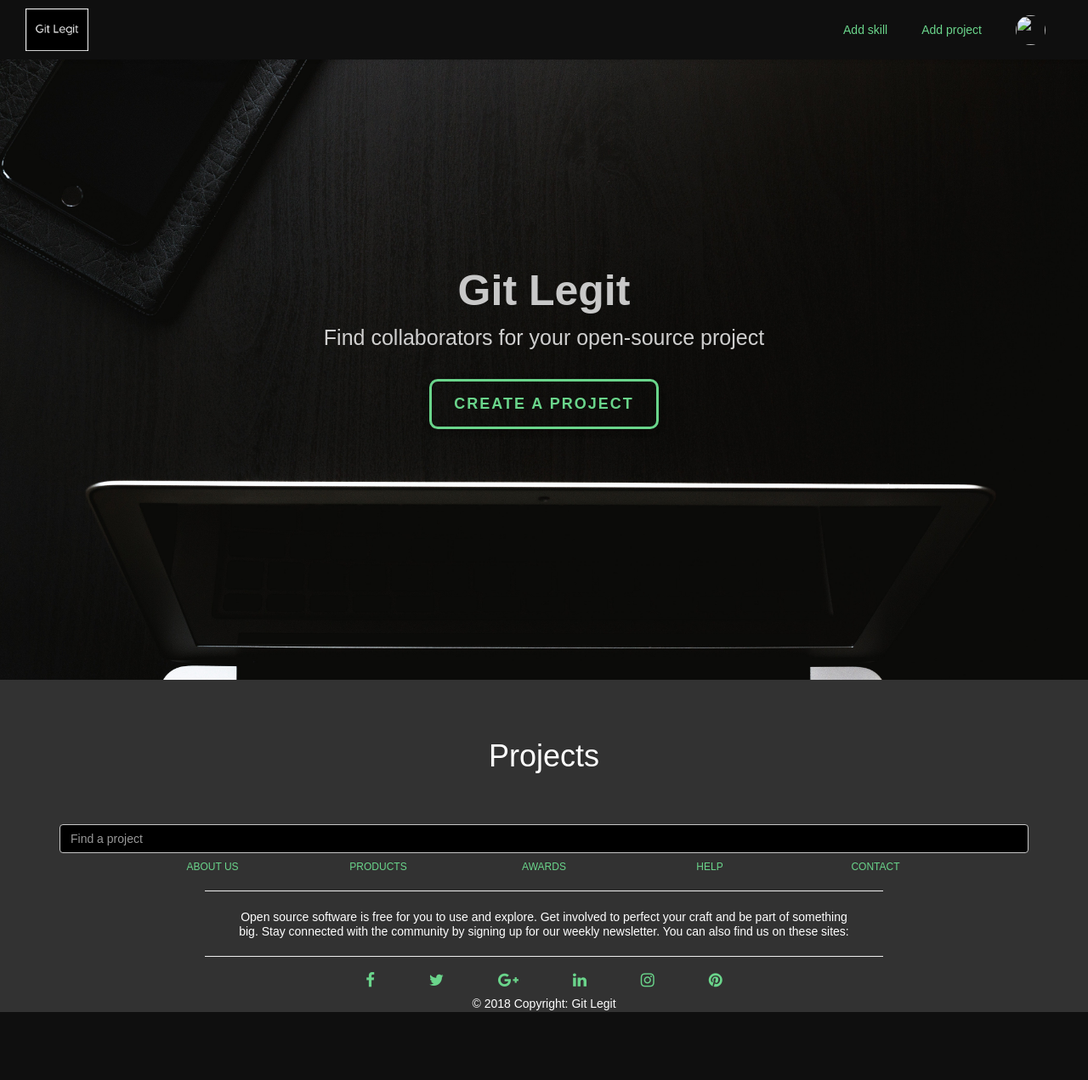
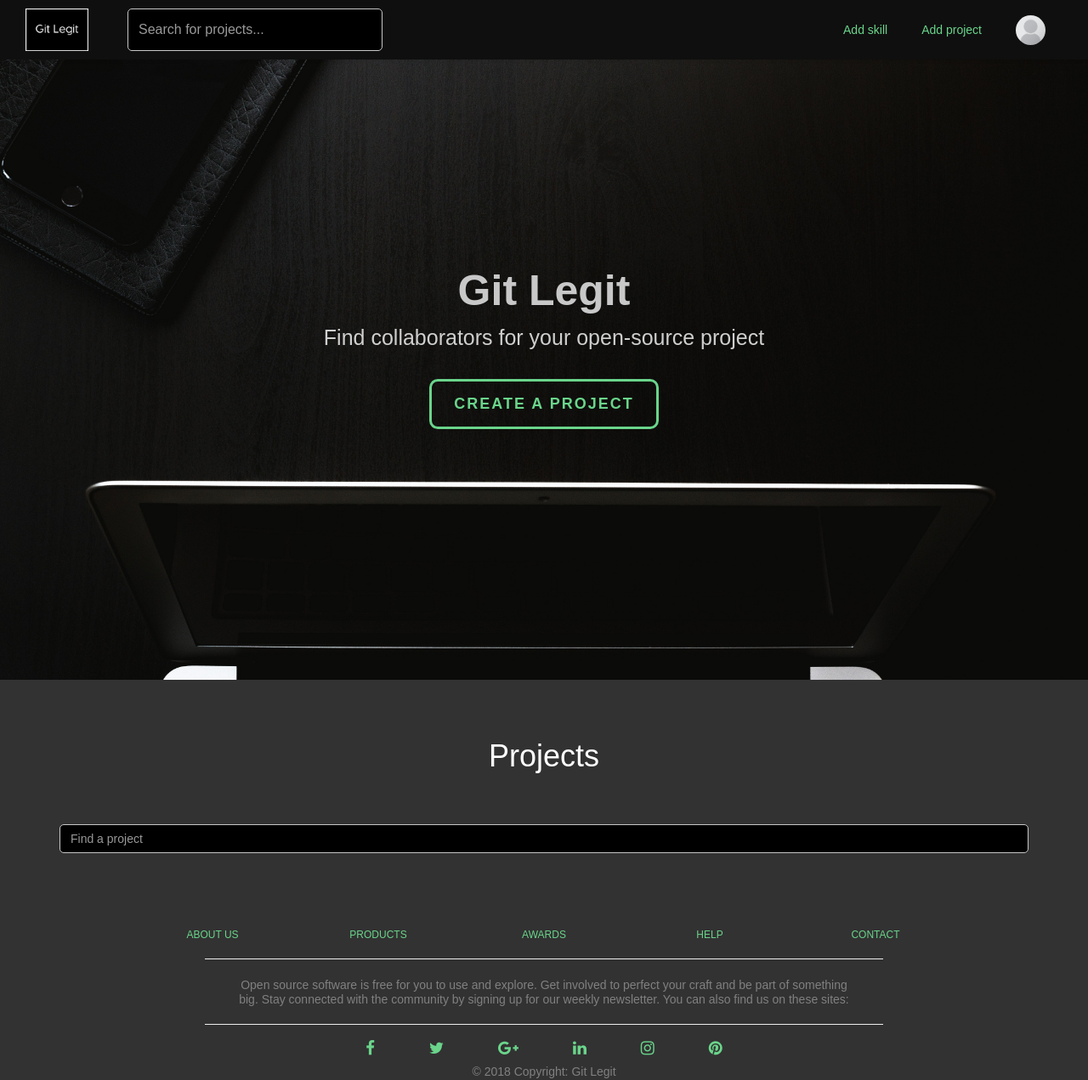
Before and after one commit to MasakiNoguchi/git-legit, a Rails app: page / in a window 1280 px wide. Shown: the whole page at 85% size. Before the commit the page ends 1191 px from the top, so only its background shows below. Run offline with Rails 7, Linux system fonts and the light colour scheme; the visitor is signed in with stand-in values (Sample User, id 1); data that the repository does not hold is empty; style sheets or scripts are compiled from the project's sources; parts of the project's set-up code (start-up, migrations or seed data) failed here and were passed over; some libraries are stand-ins or nearby versions.

Commit message:
added avatar icons, etc.

```diff
--- a/app/assets/stylesheets/components/_button.scss
+++ b/app/assets/stylesheets/components/_button.scss
@@ -16,7 +16,7 @@
 }
 
 
-$font:'Source Sans Pro', sans-serif;
+$font:'Nunito', sans-serif;
 $primary:#FF0072;
 $second:#6AD58B;
 $third:#4426a8;
@@ -53,19 +53,6 @@ body {
   justify-content:center;
 }
 
-a.bttn {
-  color:$primary;
-  text-decoration:none;
-  -webkit-transition:0.3s all ease;
-  transition:0.3s ease all;
-  &:hover {
-    color:#FFF;
-  }
-  &:focus {
-    color:#FFF;
-  }
-}
-
 a.bttn-dark {
   color:$second;
   text-decoration:none;
@@ -91,7 +78,6 @@ a.bttn-dark {
   border:3px solid $second;
   border-radius:10px;
   position:relative;
-  box-shadow: 0 2px 10px rgba(0,0,0,0.16), 0 3px 6px rgba(0,0,0,0.1);
   z-index:2;
   &:before {
     -webkit-transition:0.5s all ease;
--- a/app/assets/stylesheets/components/_footer.scss
+++ b/app/assets/stylesheets/components/_footer.scss
@@ -15,6 +15,17 @@
   padding: 10px 30px;
 }
 
+.row.text-center.d-flex.justify-content-center.pt-5.mb-3 {
+  padding-top: 60px;
+}
+
 .row.d-flex.text-center.justify-content-center.mb-md-0.mb-4 {
   padding: 10px;
+  p {
+    color: gray;
+  }
 }
+
+.footer-copyright.text-center.py-3 {
+  color: gray;
+}
--- a/app/assets/stylesheets/components/_navbar.scss
+++ b/app/assets/stylesheets/components/_navbar.scss
@@ -47,6 +47,15 @@
   padding: 0 20px;
 }
 
+/* Search Bar */
+.form-control.navbar {
+  position: absolute;
+  left: 150px;
+  top: 10px;
+  width: 300px;
+  font-size: 16px;
+}
+
 /* Navbar link */
 .navbar-wagon-link {
   color: $green;
--- a/app/assets/stylesheets/pages/_home.scss
+++ b/app/assets/stylesheets/pages/_home.scss
@@ -8,3 +8,8 @@ body {
   text-align: center;
   padding: 50px;
 }
+
+.form-control {
+  margin-bottom: 20px;
+  border-radius: 5px;
+}
--- a/app/controllers/application_controller.rb
+++ b/app/controllers/application_controller.rb
@@ -16,7 +16,7 @@ class ApplicationController < ActionController::Base
 
   # # Pundit: white-list approach.
   after_action :verify_authorized, except: :index, unless: :skip_pundit?
-  after_action :verify_policy_scoped, only: :index, unless: :skip_pundit?
+  # after_action :verify_policy_scoped, only: :index, unless: :skip_pundit?
   # Uncomment when you *really understand* Pundit!
   rescue_from Pundit::NotAuthorizedError, with: :user_not_authorized
   def user_not_authorized
--- a/app/controllers/projects_controller.rb
+++ b/app/controllers/projects_controller.rb
@@ -1,7 +1,7 @@
 class ProjectsController < ApplicationController
   def index
-    if
-      @projects = Project.search((params[:query].present? ? params[:query] : '*')).records
+    if params[:query].present?
+      @projects = Project.search(title: params[:query])
     else
       @projects = Project.all
     end
--- a/app/views/shared/_navbar.html.erb
+++ b/app/views/shared/_navbar.html.erb
@@ -2,6 +2,16 @@
   <!-- Logo -->
   <%= link_to root_path do %>
     <%= image_tag "logo.png", height: 50 %>
+  <% end %>
+
+  <!-- Search Bar -->
+
+  <%= form_tag projects_path, method: :get do %>
+    <%= text_field_tag :query,
+      params[:query],
+      class: "form-control navbar",
+      placeholder: "Search for projects..."
+    %>
   <% end %>
 
   <!-- Right Navigation -->
@@ -16,7 +26,7 @@
     <div class="navbar-wagon-item">
       <% if current_user %>
         <div class="dropdown">
-          <img src="https://kitt.lewagon.com/placeholder/users/ssaunier" class="avatar dropdown-toggle" id="navbar-wagon-menu" data-toggle="dropdown">
+          <img src="<%= image_path("placeholder.png") %>" class="avatar dropdown-toggle" id="navbar-wagon-menu" data-toggle="dropdown">
           <ul class="dropdown-menu dropdown-menu-right navbar-wagon-dropdown-menu">
             <li><%= link_to "Profile", user_path(current_user) %></li>
             <li><%= link_to "Log Out", destroy_user_session_path, method: :delete %></li>
```
Also changed, not shown: app/assets/stylesheets/components/_index.scss (line endings or trailing spaces), app/views/pages/home.html.erb (line endings or trailing spaces).
